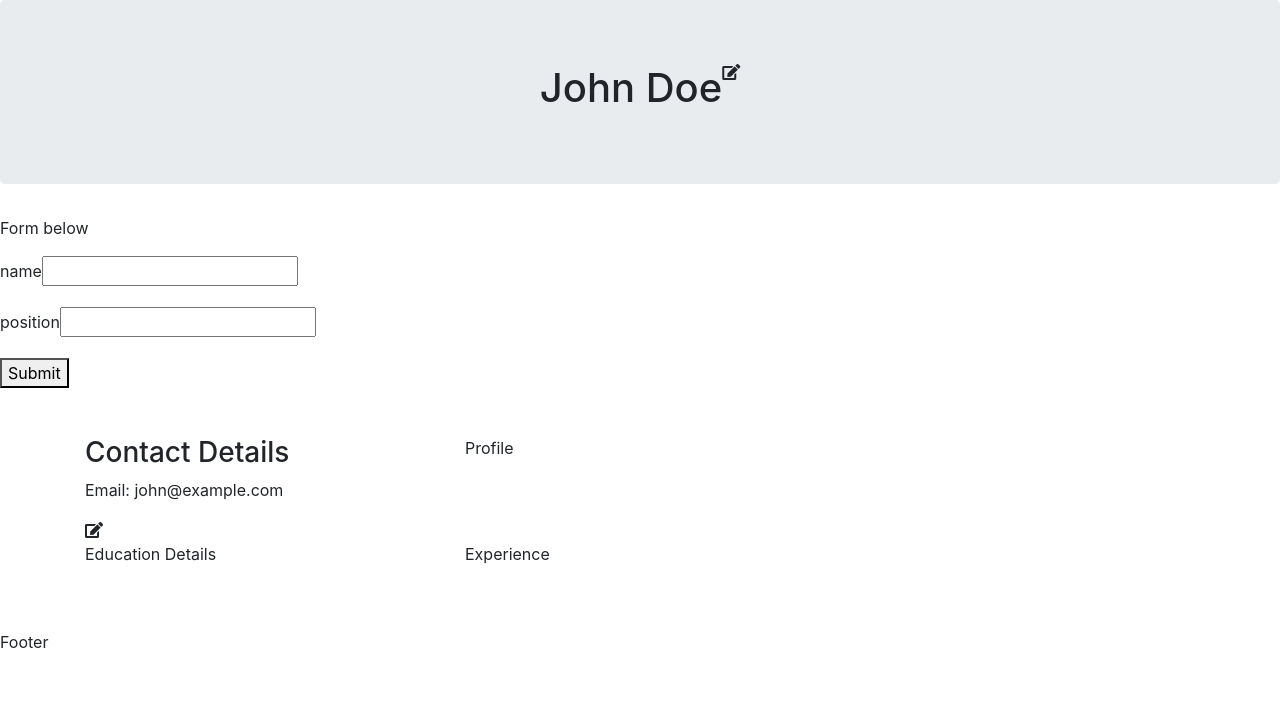
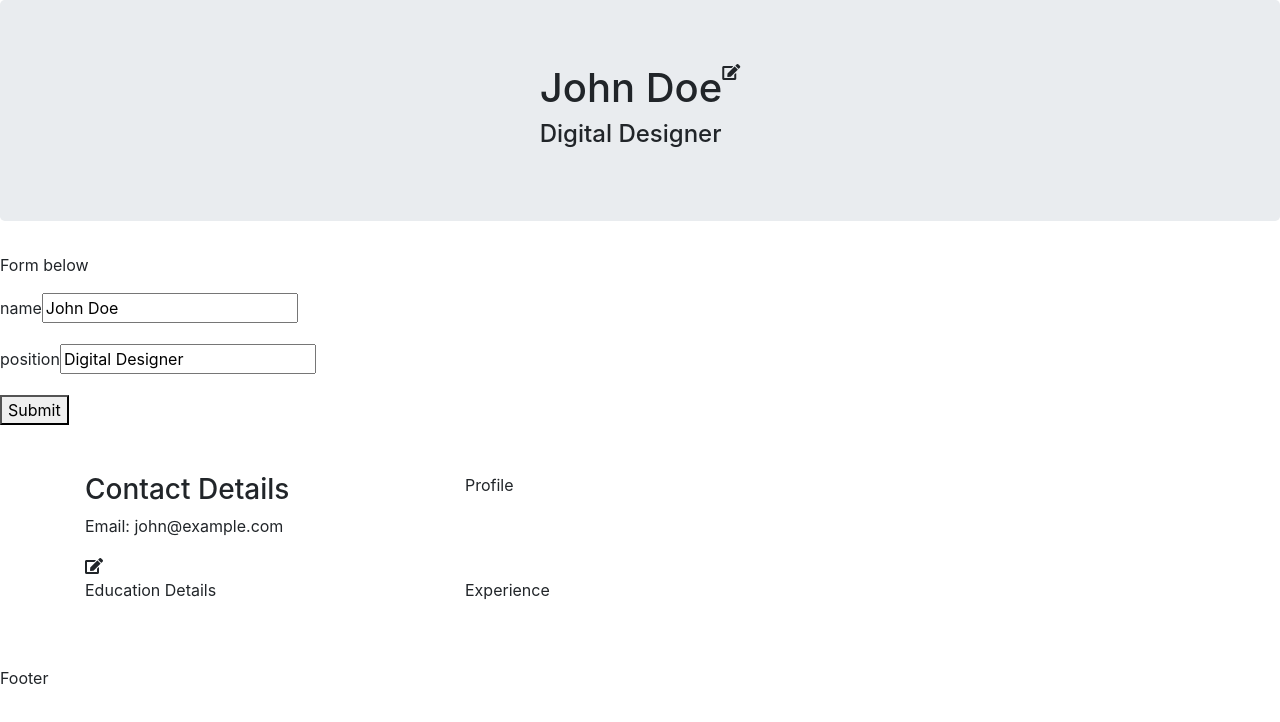
Before and after one commit to Coleus99/cv-project, a React (Create React App) app: page / in a window 1280 px wide. Both pictures are taken after a click on the icon 731 px from the left and 92 px from the top of the page. Shown: the top 722 px of the page. Built offline with nearby package versions, Linux system fonts and the light colour scheme.

Commit message:
edit functionality working edit button sets target section on form component which populates with appropriate fields. Values are stored on component state with onChange event and then passed to app state with save function.

```diff
--- a/package.json
+++ b/package.json
@@ -11,6 +11,7 @@
     "react": "^17.0.1",
     "react-dom": "^17.0.1",
     "react-scripts": "4.0.0",
+    "uniqid": "^5.2.0",
     "web-vitals": "^0.2.4"
   },
   "scripts": {
--- a/src/App.js
+++ b/src/App.js
@@ -11,6 +11,7 @@ class App extends Component{
   constructor(){
     super();
     this.state = {
+      editTarget : '',
       formFields : [],
       title: {
         name: "John Doe",
@@ -24,26 +25,24 @@ class App extends Component{
   }
 
   edit = (target) => {
-    // console.log(Object.keys(this.state[target]))
     let newState=this.state;
-    newState.formFields=Array.from(Object.keys(this.state[target]))
-    console.log(newState)
+    newState.editTarget=target;
+    newState.formFields=this.state[target];
+    this.setState(newState);
+  }
+  save = (e, data) => {
+    e.preventDefault()
+    let newState=this.state;
+    newState[this.state.editTarget]=data
     this.setState(newState)
+    console.log(this.state)
   }
-
-  // this is more for saving the data
-  // edit = (target, data) => {
-  //   console.log(target, data)
-  //   let newState={};
-  //   newState[target]=data
-  //   this.setState(newState)
-  // }
 
   render(){
     return(
       <div>
       <Header id="title" title={this.state.title} edit={this.edit}/>
-      <Form fields={this.state.formFields} />
+      <Form fields={this.state.formFields} save={this.save} />
       <main>
         <div className="py-5">
           <div className="container">
--- a/src/components/Contact.js
+++ b/src/components/Contact.js
@@ -6,7 +6,7 @@ class Contact extends Component {
       <div>
         <h3>Contact Details</h3>
         <p>Email: {this.props.contact.email}</p>
-        <i class="fas fa-edit" onClick={() => this.props.edit(this.props.id, {email:'chris',phone:'1234'})}></i>
+        <i className="fas fa-edit" onClick={() => this.props.edit(this.props.id)}></i>
       </div>
     );
   }
--- a/src/components/Form.js
+++ b/src/components/Form.js
@@ -1,18 +1,35 @@
-import { Component } from "react"
+import { Component } from "react";
 
 class Form extends Component{
+  constructor(props) {
+    super(props);
+    this.state = {
+      section : {}
+    }
+  }
+  storeValue = (e) => {
+    let newState=this.state;
+    newState.section[e.target.id] = e.target.value;
+    this.setState(newState);
+  }
+  componentDidUpdate(prevProps) {
+    //Typical usage, don't forget to compare the props
+    if (this.props.fields !== prevProps.fields) {
+      let newState = {section : this.props.fields}
+      this.setState(newState)
+    }
+   }
   render(){
-    console.log('updated')
-    const editFields = this.props.fields.map(field => {
+    const editFields = Object.keys(this.props.fields).map(field => {
       return (
-        <div className="form-group">
-          <label for={field}>{field}</label>
-          <input type="text" className="formControl" id={field} />
+        <div className="form-group" key={field}>
+          <label htmlFor={field}>{field}</label>
+          <input onChange={this.storeValue} type="text" className="formControl" id={field} value={this.state.section[field] || ''} />
         </div>
       )
     })
     return(
-      <form>
+      <form onSubmit={(e) => this.props.save(e, this.props.fields)}>
         <p>Form below</p>
         {editFields}
         <button type="submit">Submit</button>
--- a/src/components/Header.js
+++ b/src/components/Header.js
@@ -4,8 +4,14 @@ class Header extends Component {
   render() {
     return (
       <div className="jumbotron d-flex justify-content-center">
-        <h1>{this.props.title.name}</h1>
-        <i class="fas fa-edit" onClick={() => this.props.edit(this.props.id)}></i>
+        <div>
+          <h1>{this.props.title.name}</h1>
+          <h4>{this.props.title.position}</h4>
+        </div>
+        <i
+          className="fas fa-edit"
+          onClick={() => this.props.edit(this.props.id)}
+        ></i>
       </div>
     );
   }
```
Also changed, not shown: 1 other file (tests, documents, lock files or other folders).
